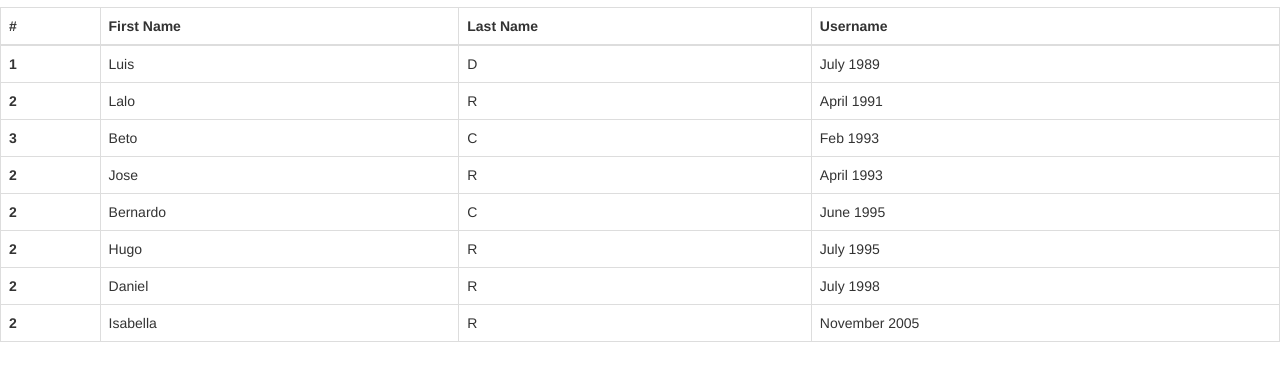
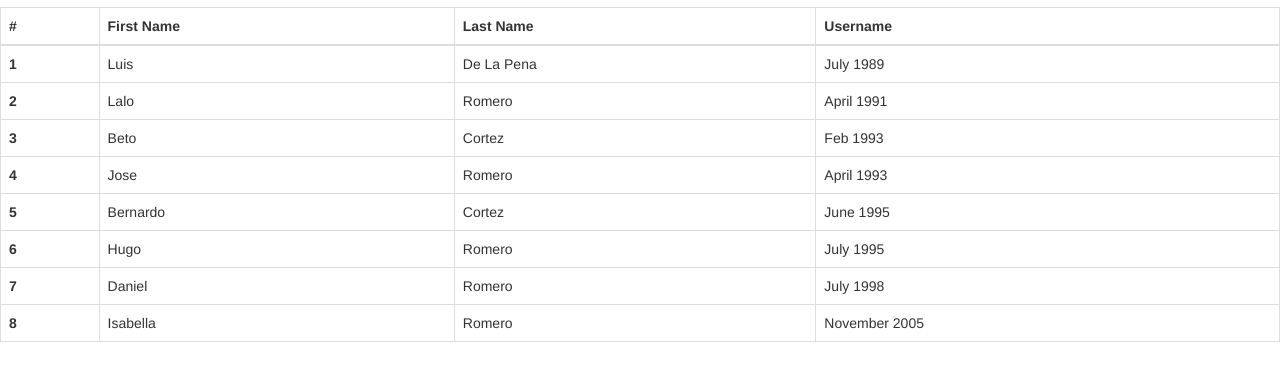
Before and after one commit to delapena89/quick-add, a plain HTML site: page index.html in a window 1280 px wide. Shown: the part 294-674 px from the top of the page. Drawn offline with nearby package versions, Linux system fonts and the light colour scheme.

Commit message:
added last names

```diff
--- a/index.html
+++ b/index.html
@@ -60,49 +60,49 @@
         <tr>
           <th scope="row">1</th>
           <td>Luis</td>
-          <td>D</td>
+          <td>De La Pena</td>
           <td>July 1989</td>
         </tr>
         <tr>
           <th scope="row">2</th>
           <td>Lalo</td>
-          <td>R</td>
+          <td>Romero</td>
           <td>April 1991</td>
         </tr>
         <tr>
           <th scope="row">3</th>
           <td>Beto</td>
-          <td>C</td>
+          <td>Cortez</td>
           <td>Feb 1993</td>
         </tr>
         <tr>
-          <th scope="row">2</th>
+          <th scope="row">4</th>
           <td>Jose</td>
-          <td>R</td>
+          <td>Romero</td>
           <td>April 1993</td>
         </tr>
         <tr>
-          <th scope="row">2</th>
+          <th scope="row">5</th>
           <td>Bernardo</td>
-          <td>C</td>
+          <td>Cortez</td>
           <td>June 1995</td>
         </tr>
         <tr>
-          <th scope="row">2</th>
+          <th scope="row">6</th>
           <td>Hugo</td>
-          <td>R</td>
+          <td>Romero</td>
           <td>July 1995</td>
         </tr>
         <tr>
-          <th scope="row">2</th>
+          <th scope="row">7</th>
           <td>Daniel</td>
-          <td>R</td>
+          <td>Romero</td>
           <td>July 1998</td>
         </tr>
         <tr>
-          <th scope="row">2</th>
+          <th scope="row">8</th>
           <td>Isabella</td>
-          <td>R</td>
+          <td>Romero</td>
           <td>November 2005</td>
         </tr>
       </tbody>
```
